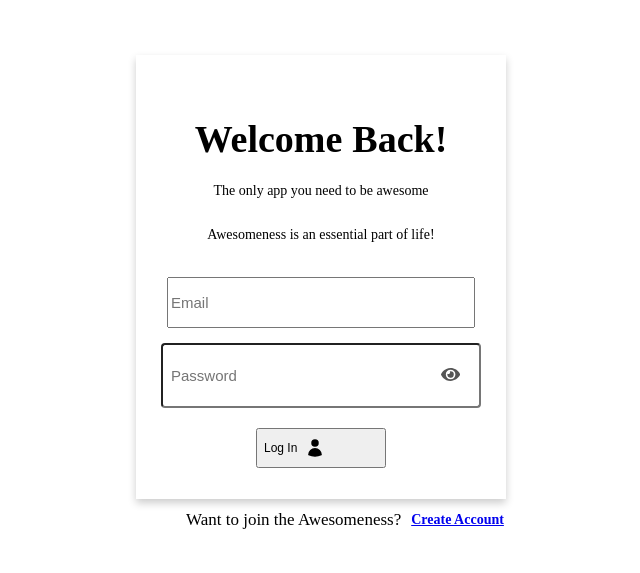
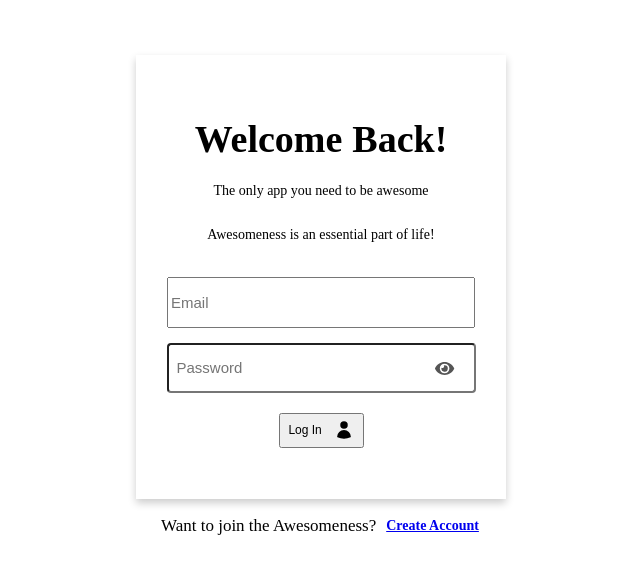
Before and after one commit to sokuenryan/authpass, a React (Vite) app: page / in a window 1280 px wide. Shown: the part 103-676 px from the top of the page, without its empty margins (319-959 px from the left). Built offline with nearby package versions, Linux system fonts and the light colour scheme; no server answers.

Commit message:
fixed some styles on the login and register pages

```diff
--- a/src/pages/Register.jsx
+++ b/src/pages/Register.jsx
@@ -36,8 +36,8 @@ const Register = () => {
             <div className="register-content">
                 <div className="register-title">
                     <div className="register-title--content">
-                        <h2>Let's All be Awesome!!</h2>
-                        <p>Life's better when you know you got Awesomeness</p>
+                        <h2>Let's All Be Awesome!!</h2>
+                        <p>Life's better when you know you get to be awesome.</p>
                         <p>Let's get started!</p>
                     </div>
                 </div>
--- a/src/styles/login.css
+++ b/src/styles/login.css
@@ -66,8 +66,10 @@
   }
 
   .login-btns button {
-    height: 40px;
-    width: 130px;
+    display: flex;
+    justify-content: space-around;
+    height: 35px;
+    width: 85px;
     font-size: 12px;
   }
 
@@ -75,8 +77,8 @@
     display: flex;
     align-items: center;
     gap: 10px;
-    margin-top: 12px;
-    margin-left: 50px;
+    margin-top: 38px;
+    margin-left: 25px;
   }
 
   .login-switch p {
@@ -104,6 +106,11 @@
     width: 100%;
   }
 
+  .password-input-wrapper input {
+    height: 30px;
+    width: 289px;
+  }
+
   .eye-icon {
     position: absolute;
     right: 15px;
@@ -115,7 +122,6 @@
     font-size: 1.2rem;
     color: #555;
   }
-
 
   .login-form {
     display: flex;
```
